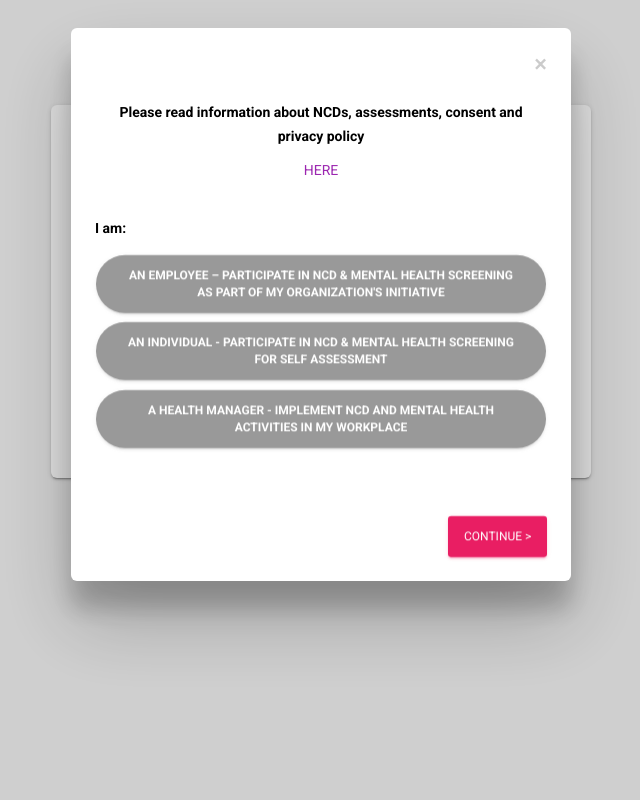
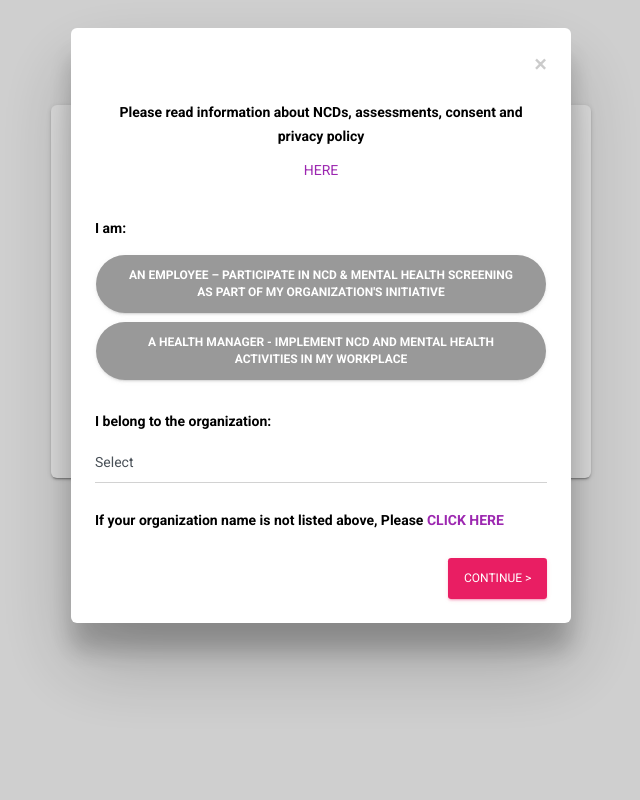
Before and after one commit to HarishKumarHV1994/new-nclanding, a Python web app: template templates/ncdlanding.html in a window 1280 px wide, after a click on "START ASSESSMENT". Shown: the whole page, without its empty margins (319-959 px from the left). Run offline with Jinja, Linux system fonts and the light colour scheme; the template is opened without the code that fills it, so the values that code supplies are empty; some libraries are stand-ins or nearby versions.

Commit message:
Update ncdlanding.html
Changes in validation and elements. Added a link to organization registration screen

```diff
--- a/templates/ncdlanding.html
+++ b/templates/ncdlanding.html
@@ -25,10 +25,10 @@
     <script type="text/javascript">
     $(document).ready(function(){
 
-        document.getElementById('orglabel').style.display = 'none'
-      document.getElementById('organization').style.display = 'none'
+        //document.getElementById('orglabel').style.display = 'none'
+      //document.getElementById('organization').style.display = 'none'
 
-
+     document.getElementById('selected_user').value=-1
 
 
     })
@@ -39,18 +39,24 @@
 
 
 
+        if(parseInt(document.getElementById('selected_user').value)==-1){
+             alert("Please select whether you want to proceed as an Employee or a Health Manager")
+        }
+
         if(parseInt(document.getElementById('selected_user').value)==0 || parseInt(document.getElementById('selected_user').value)==2){
            if(parseInt(document.getElementById('organization').value)==-1){
                alert("Please select the Organization you belong to before you proceed")
            }else{
                localStorage.setItem('_orgName', document.getElementById('organization').value)
                localStorage.setItem('_user_type', document.getElementById('selected_user').value)
-               alert("Proceed as employee or health manager")
+                window.location.href = '/ncdhome'
+               //alert("Proceed as employee or health manager")
 
            }
         }
         else{
-               alert("Proceed as individual")
+               //Do nothing
+            //alert("Proceed as individual")
 
            }
 
@@ -74,9 +80,9 @@
 
     function select_radio(id){
 
-
+	document.getElementById('selected_user').value=-1
     var radio_element_0 = document.getElementById(0)
-    var radio_element_1 = document.getElementById(1)
+    //var radio_element_1 = document.getElementById(1)
     var radio_element_2 = document.getElementById(2)
     //var ele=document.getElementById(id)
     //ele.classList.remove("btn-rose")
@@ -88,31 +94,31 @@
 
         if(parseInt(id)==0){
             radio_element_0.classList.add("btn-rose")
-            radio_element_1.classList.remove("btn-rose")
+            //radio_element_1.classList.remove("btn-rose")
             radio_element_2.classList.remove("btn-rose")
         }
 
-        if(parseInt(id)==1){
+       /* if(parseInt(id)==1){
             radio_element_1.classList.add("btn-rose")
             radio_element_0.classList.remove("btn-rose")
             radio_element_2.classList.remove("btn-rose")
-        }
+        }*/
 
         if(parseInt(id)==2){
             radio_element_2.classList.add("btn-rose")
-            radio_element_1.classList.remove("btn-rose")
+           // radio_element_1.classList.remove("btn-rose")
             radio_element_0.classList.remove("btn-rose")
         }
 
-      if(parseInt(id)==0 || parseInt(id)== 2){
+      /*if(parseInt(id)==0 || parseInt(id)== 2){
           document.getElementById('orglabel').style.display = 'block'
           document.getElementById('organization').style.display = 'block'
-      }
+      }*/
 
-     if(parseInt(id)==1){
+    /* if(parseInt(id)==1){
           document.getElementById('orglabel').style.display = 'none'
           document.getElementById('organization').style.display = 'none'
-      }
+      }*/
 
         document.getElementById('selected_user').value = id
 
@@ -209,7 +215,7 @@
             <p style="font-weight: bold"> I am:</p>
 
             <button class="btn btn-round" id="0" style="margin-bottom: 4px; white-space:normal" onclick="select_radio('0')"><b>An Employee – Participate in NCD & mental health screening as part of my Organization's Initiative</b></button>
-            <button class="btn btn-round" id="1" style="margin-bottom: 4px; white-space:normal"  onclick="select_radio('1')"><b>An Individual - Participate in NCD & mental health screening for self assessment</b></button>
+            <!--<button class="btn btn-round" id="1" style="margin-bottom: 4px; white-space:normal"  onclick="select_radio('1')"><b>An Individual - Participate in NCD & mental health screening for self assessment</b></button>-->
             <button class="btn btn-round" id="2" style="margin-bottom: 4px; white-space:normal"  onclick="select_radio('2')"><b>A Health Manager - Implement NCD and mental health activities in my workplace </b></button>
 
                         <!--onclick="select_radio('{{y['qid']}}', '{{z['aid']}}') <select class="form-control" id="usertype" style="width: 100%;">
@@ -235,12 +241,14 @@
         <!--<br>
           <p>By continuing you are giving consent to be a participant of this assessment/survey.</p>-->
 
+            <p style="font-weight: bold" id="orglabel"> If your organization name is not listed above, Please  <a href="/ncdOrgRegistration">CLICK HERE</a></p>
+
         </div>
         <div class="modal-footer">
-          <a href="/ncdhome">
+
             <button class="btn btn-rose btn-raised" style="" onclick="gotohome()">Continue ></button>
               <!--<button class="btn btn-rose btn-raised" style="" onclick="on_submit()">Submit</button>-->
-          </a>
+
         </div>
       </div>
     </div>
```
